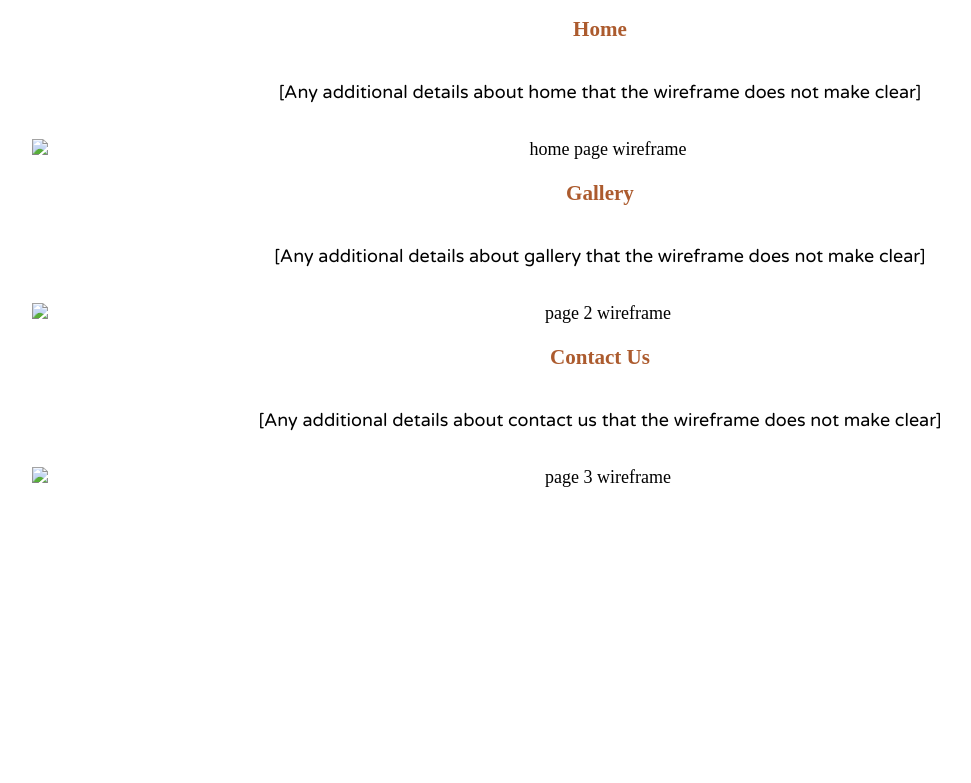
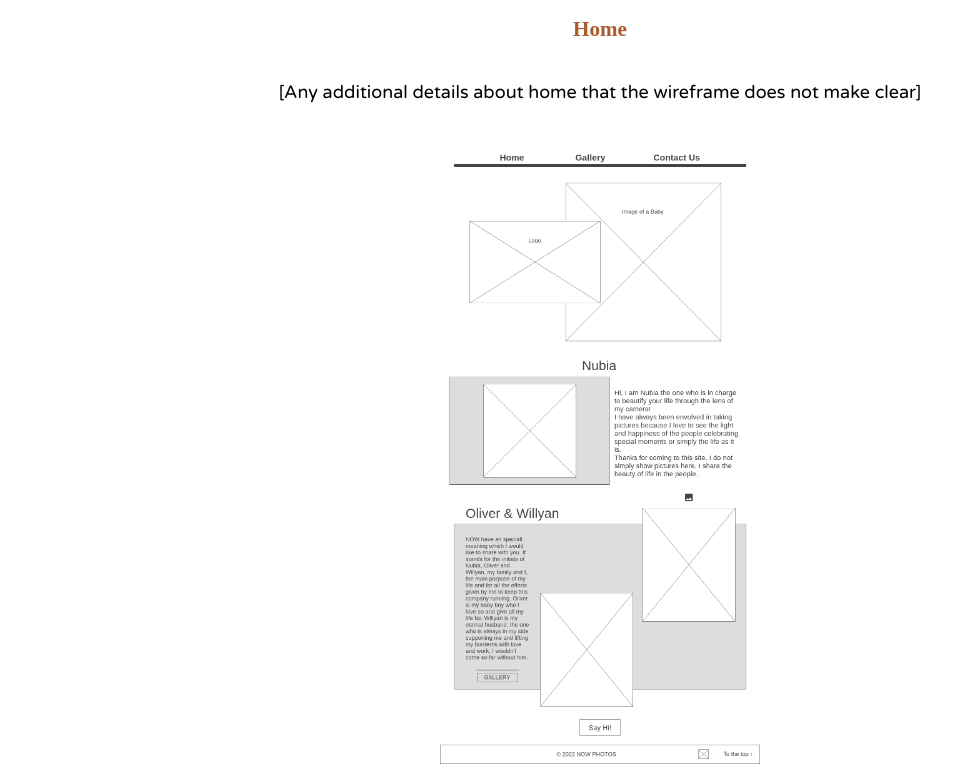
Before and after one commit to bos21001/wdd130, a plain HTML site: page nowphoto/site-plan.html in a window 1280 px wide. Shown: the part 6020-6803 px from the top of the page, without its empty margins (40-1011 px from the left). Before the commit the page ends 6580 px from the top, so only its background shows below. Drawn offline with Linux system fonts and the light colour scheme; a web font is replaced by a local one.

Commit message:
W09 Assignment: Completed Personal Site Plan

```diff
--- a/nowphoto/site-plan.html
+++ b/nowphoto/site-plan.html
@@ -264,19 +264,19 @@
         <p>
             [Any additional details about home that the wireframe does not make clear]
         </p>
-        <img src="#" alt="home page wireframe">
+        <img class="wireframe_img" src="img/wireframe/home_wireframe.png" alt="home page wireframe">
 
         <h3>Gallery</h3>
         <p>
             [Any additional details about gallery that the wireframe does not make clear]
         </p>
-        <img src="#" alt="page 2 wireframe">
+        <img class="wireframe_img" src="img/wireframe/gallery_wireframe.png" alt="Gallery wireframe">
 
         <h3>Contact Us</h3>
         <p>
             [Any additional details about contact us that the wireframe does not make clear]
         </p>
-        <img src="#" alt="page 3 wireframe">
+        <img class="wireframe_img" src="img/wireframe/contactus_wireframe.png" alt="page 3 wireframe">
     </main>
 </body>
 
--- a/nowphoto/styles/site-plan.css
+++ b/nowphoto/styles/site-plan.css
@@ -210,3 +210,7 @@ nav a:hover {
   grid-template-columns: auto auto auto;
   gap: 4px;
 }
+
+.wireframe_img {
+  max-width: 320px;
+}
```
Also changed, not shown: nowphoto/img/wireframe/contactus_wireframe.png (added), nowphoto/img/wireframe/gallery_wireframe.png (added), nowphoto/img/wireframe/home_wireframe.png (added).
